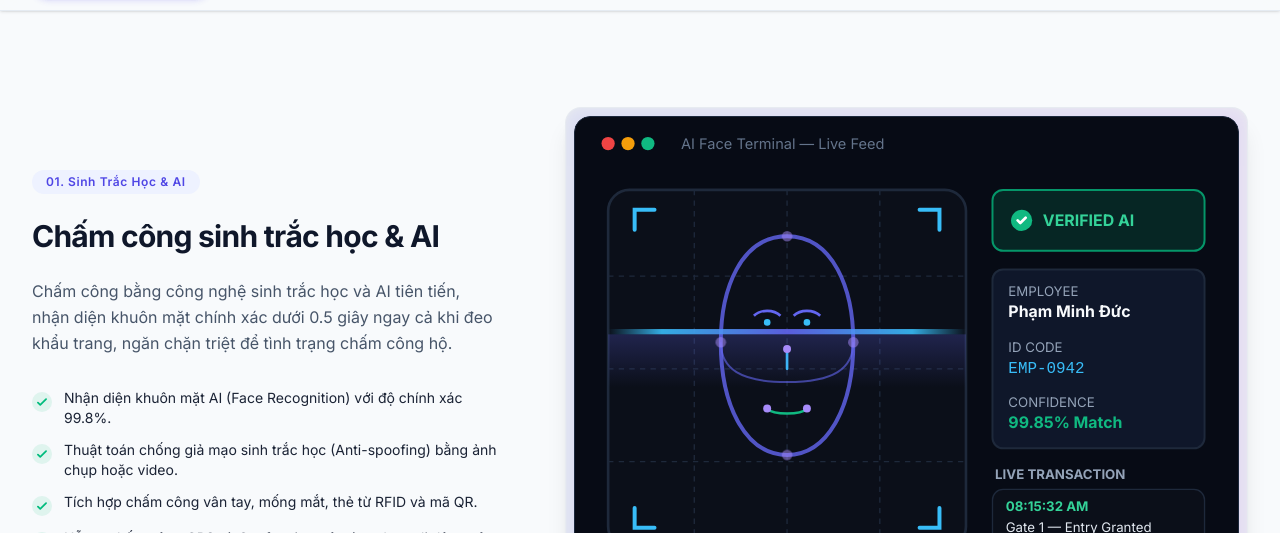
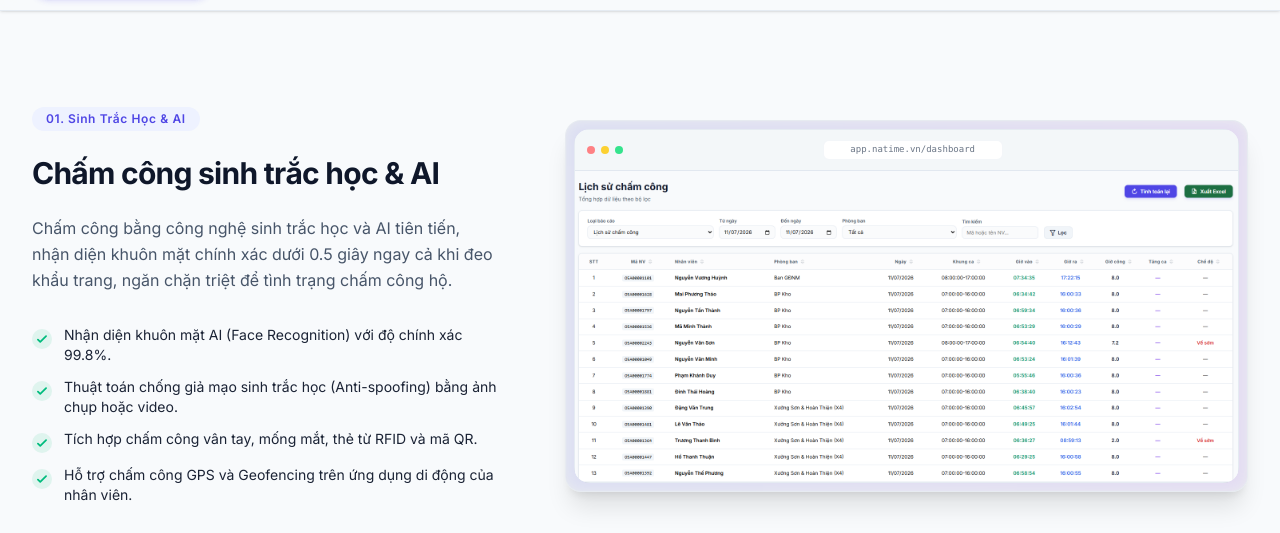
Before and after one commit to knghia2902/nATime-Web, a Next.js app: page /features in a window 1280 px wide. Shown: the part 597-1130 px from the top of the page. Built offline with nearby package versions, Linux system fonts and the light colour scheme; no server answers.

Commit message:
feat: replace mock SVGs with real screenshots on dedicated features page

```diff
--- a/src/app/features/page.tsx
+++ b/src/app/features/page.tsx
@@ -805,6 +805,16 @@ interface FeatureSection {
   comingSoon?: boolean;
 }
 
+
+
+
+
+const realImagesMap: Record<string, string> = {
+  biometric: '/screenshots/attendance.png',
+  device: '/screenshots/devices.png',
+  asset: '/screenshots/assets.png',
+};
+
 export default function FeaturesPage() {
   const { t } = useLanguage();
   const [activeSection, setActiveSection] = useState('biometric-attendance');
@@ -1109,7 +1119,29 @@ export default function FeaturesPage() {
                     <div className="relative group overflow-hidden rounded-2xl bg-slate-900/5 p-2 dark:bg-slate-950/20 border border-border/50 shadow-xl transition-all duration-500 hover:shadow-2xl hover:border-primary/20">
                       <div className="absolute -inset-0.5 bg-gradient-to-r from-indigo-500 to-purple-500 rounded-2xl opacity-10 group-hover:opacity-20 blur transition duration-500" />
                       <div className="relative rounded-2xl overflow-hidden">
-                        <FeatureSvg type={feature.svgType} />
+                        {realImagesMap[feature.svgType] ? (
+                          <div className="relative overflow-hidden rounded-xl border border-border/80 bg-background shadow-lg">
+                            {/* Browser chrome header decoration */}
+                            <div className="flex items-center justify-between border-b border-border bg-slate-100/60 dark:bg-slate-900/50 px-3 py-2.5 select-none">
+                              <div className="flex items-center gap-1.5 shrink-0">
+                                <span className="h-2 w-2 rounded-full bg-red-400/80" />
+                                <span className="h-2 w-2 rounded-full bg-yellow-400/80" />
+                                <span className="h-2 w-2 rounded-full bg-green-400/80" />
+                              </div>
+                              <div className="rounded-md bg-card border border-border/40 px-3 py-0.5 text-[9px] text-muted/80 font-mono truncate max-w-[180px] w-full text-center">
+                                app.natime.vn/dashboard
+                              </div>
+                              <div className="w-6 shrink-0" />
+                            </div>
+                            <img
+                              src={realImagesMap[feature.svgType]}
+                              alt={feature.title.en}
+                              className="w-full h-auto object-cover select-none"
+                            />
+                          </div>
+                        ) : (
+                          <FeatureSvg type={feature.svgType} />
+                        )}
                       </div>
                     </div>
                   </div>
```
